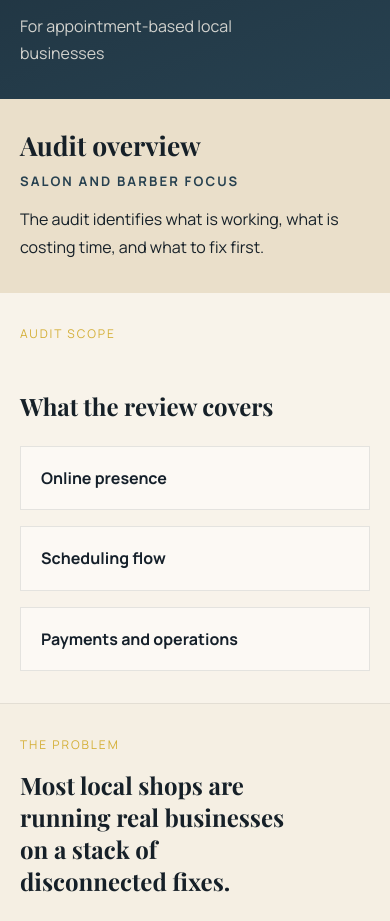
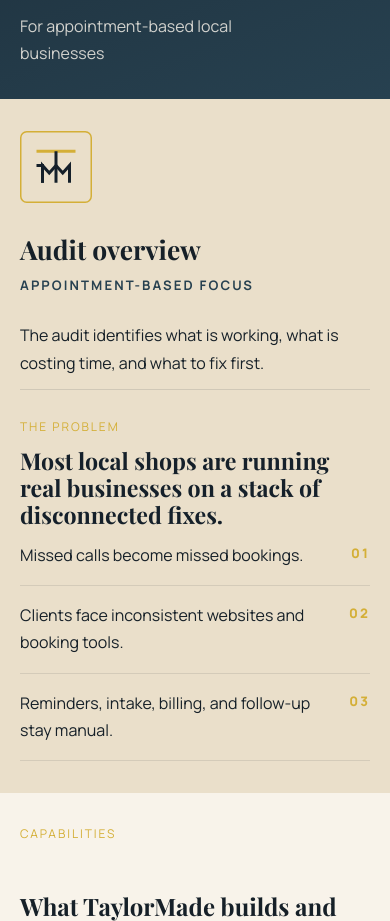
Before and after one commit to Skigim/taylor-made, a website built with Vite: page index.html in a window 390 px wide. Shown: the part 545-1466 px from the top of the page. Built offline with nearby package versions, Linux system fonts and the light colour scheme.

Commit message:
feat: update landing page content and styles, add monogram asset

```diff
--- a/src/content/siteContent.ts
+++ b/src/content/siteContent.ts
@@ -3,7 +3,7 @@
 export const siteContent: LandingPageContent = {
   brand: {
     name: 'TaylorMade LLC',
-    audience: 'Salon and barber focus',
+    audience: 'Appointment-based focus',
   },
   hero: {
     title: 'Modern infrastructure for service businesses that deserve better systems.',
@@ -42,25 +42,20 @@
         'A free review of your current presence, booking flow, and day-to-day operations — no pressure, no pitch.',
     },
     {
-      title: 'Plan',
+      title: 'Prioritize',
       description:
-        'A plain-English roadmap showing exactly what to fix first and why, based on your actual shop.',
+        'A plain-English order of improvements so you know what to fix first and why.',
     },
     {
       title: 'Build',
       description:
-        'We implement the changes for you — site, booking, billing, reminders, and everything in between.',
-    },
-    {
-      title: 'Support',
-      description:
-        'Ongoing check-ins so your systems keep working as your business grows.',
+        'TaylorMade implements the right-fit infrastructure across presence, operations, and retention.',
     },
   ],
   closingCta: {
-    title: 'Ready to stop patching and start building?',
+    title: 'Get a free systems audit',
     description:
-      'The audit is free, the roadmap is yours to keep, and there is no obligation. Most shops see the first win within two weeks.',
-    cta: 'Book your free audit',
+      'A free business systems audit for salons and barbers who are tired of piecing together websites, booking tools, payments, and follow-up by hand.',
+    cta: 'Get a free systems audit',
   },
 };
--- a/src/main.ts
+++ b/src/main.ts
@@ -6,6 +6,7 @@
 import '@fontsource/playfair-display/600.css';
 import '@fontsource/playfair-display/700.css';
 import './styles.css';
+import monogramUrl from './assets/tm-monogram.svg';
 import { siteContent } from './content/siteContent';
 import { escapeHtml } from './lib/html';
 
@@ -36,8 +37,8 @@
 
 const { brandWordmark, brandSuffix } = splitBrandName(siteContent.brand.name);
 
-const scopeItems = siteContent.auditScope
-  .map((item) => `<li class="scope-list__item">${escapeHtml(item)}</li>`)
+const capabilityKeywords = siteContent.auditScope
+  .map((item) => `<li class="capability-keyword">${escapeHtml(item)}</li>`)
   .join('');
 
 const problemItems = siteContent.problem.points
@@ -116,30 +117,19 @@
         id="audit-overview"
         aria-label="Audit overview"
       >
+        <img class="hero__mark" src="${monogramUrl}" alt="" aria-hidden="true" />
         <h2 class="hero__panel-title" tabindex="-1">Audit overview</h2>
         <p class="hero__panel-kicker">${escapeHtml(siteContent.brand.audience)}</p>
         <p class="hero__panel-copy">${escapeHtml(auditPanelCopy)}</p>
+
+        <section class="hero__panel-section" aria-labelledby="problem-title">
+          <p class="eyebrow">The problem</p>
+          <h3 class="hero__panel-section-title" id="problem-title">${escapeHtml(siteContent.problem.title)}</h3>
+          <ol class="problem-list problem-list--panel">
+            ${problemItems}
+          </ol>
+        </section>
       </aside>
-    </section>
-
-    <section class="section section--paper" aria-labelledby="audit-scope-title">
-      <div class="section__intro">
-        <p class="eyebrow">Audit scope</p>
-        <h2 id="audit-scope-title">What the review covers</h2>
-      </div>
-      <ul class="scope-list">
-        ${scopeItems}
-      </ul>
-    </section>
-
-    <section class="section section--split" aria-labelledby="problem-title">
-      <div class="section__content-block">
-        <p class="eyebrow">The problem</p>
-        <h2 id="problem-title">${escapeHtml(siteContent.problem.title)}</h2>
-      </div>
-      <ol class="problem-list">
-        ${problemItems}
-      </ol>
     </section>
 
     <section class="section section--paper" aria-labelledby="capabilities-title">
@@ -147,6 +137,9 @@
         <p class="eyebrow">Capabilities</p>
         <h2 id="capabilities-title">What TaylorMade builds and improves</h2>
       </div>
+      <ul class="capability-keywords" aria-label="What TaylorMade builds keywords">
+        ${capabilityKeywords}
+      </ul>
       <div class="capability-grid">
         ${capabilityItems}
       </div>
--- a/src/styles.css
+++ b/src/styles.css
@@ -45,9 +45,17 @@
 }
 
 .hero__panel {
-  align-self: start;
+  display: grid;
+  align-content: start;
+  gap: 0.75rem;
   padding: 3rem;
   background: var(--color-paper-strong);
+}
+
+.hero__mark {
+  width: 4.5rem;
+  height: 4.5rem;
+  margin-bottom: 1.25rem;
 }
 
 .hero__panel:focus-within {
@@ -157,7 +165,7 @@
 }
 
 .hero__panel-title {
-  margin: 0 0 0.75rem;
+  margin: 0;
   font-family: var(--font-display);
   font-size: 1.65rem;
   line-height: 1.1;
@@ -167,6 +175,25 @@
   margin: 0;
   max-width: 24rem;
   color: var(--color-text);
+}
+
+.hero__panel-section {
+  display: grid;
+  gap: 0.85rem;
+  padding-top: 1.75rem;
+  border-top: 1px solid rgba(22, 32, 40, 0.12);
+}
+
+.hero__panel-section .eyebrow {
+  margin-bottom: 0;
+}
+
+.hero__panel-section-title {
+  margin: 0;
+  font-family: var(--font-display);
+  font-size: 1.45rem;
+  line-height: 1.15;
+  color: var(--color-ink);
 }
 
 .section {
@@ -202,27 +229,29 @@
   max-width: 18ch;
 }
 
-.scope-list,
 .problem-list {
   margin: 1.5rem 0 0;
   padding: 0;
   list-style: none;
 }
 
-.scope-list {
+.capability-keywords {
   display: grid;
   grid-template-columns: repeat(3, minmax(0, 1fr));
   gap: 1rem;
+  margin: 1.5rem 0 0;
+  padding: 0;
+  list-style: none;
 }
 
-.scope-list__item,
+.capability-keyword,
 .capability-card {
   padding: 1.25rem;
   border: 1px solid rgba(22, 32, 40, 0.1);
   background: rgba(255, 255, 255, 0.45);
 }
 
-.scope-list__item {
+.capability-keyword {
   color: var(--color-ink);
   font-size: 1rem;
   font-weight: 700;
@@ -242,6 +271,10 @@
 
 .problem-list__item:first-child {
   padding-top: 0;
+}
+
+.problem-list--panel {
+  margin-top: 0;
 }
 
 .problem-list__index,
@@ -388,6 +421,12 @@
     width: 100%;
   }
 
+  .capability-keywords,
+  .capability-grid,
+  .process-list {
+    grid-template-columns: 1fr;
+  }
+
   .section--split,
   .scope-list,
   .capability-grid {
--- /dev/null
+++ b/src/vite-env.d.ts
@@ -0,0 +1 @@
+/// <reference types="vite/client" />
```
Also changed, not shown: tests/landing-page.spec.ts (+49 -16 lines), src/assets/tm-monogram.svg (added), 1 other file.
